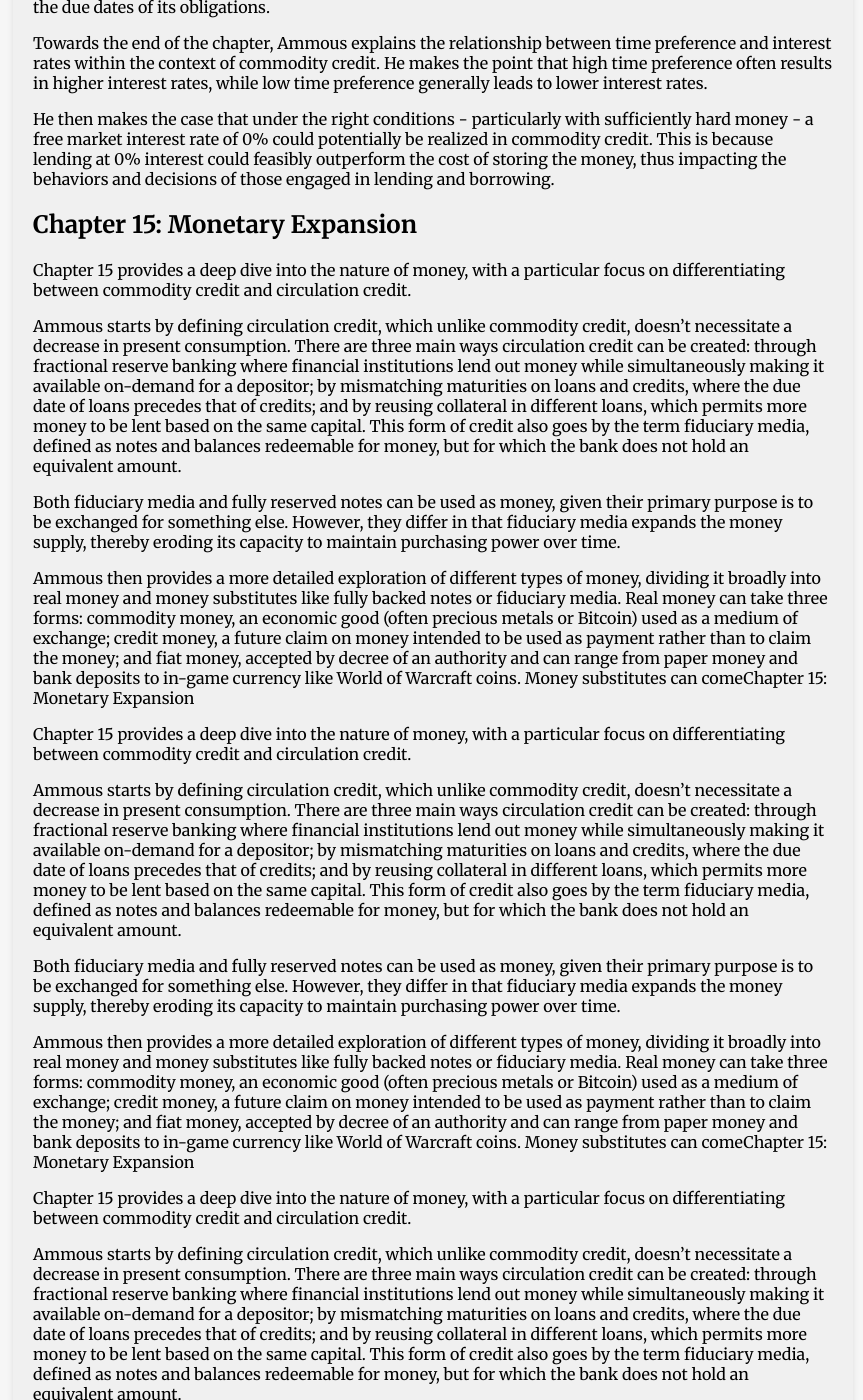
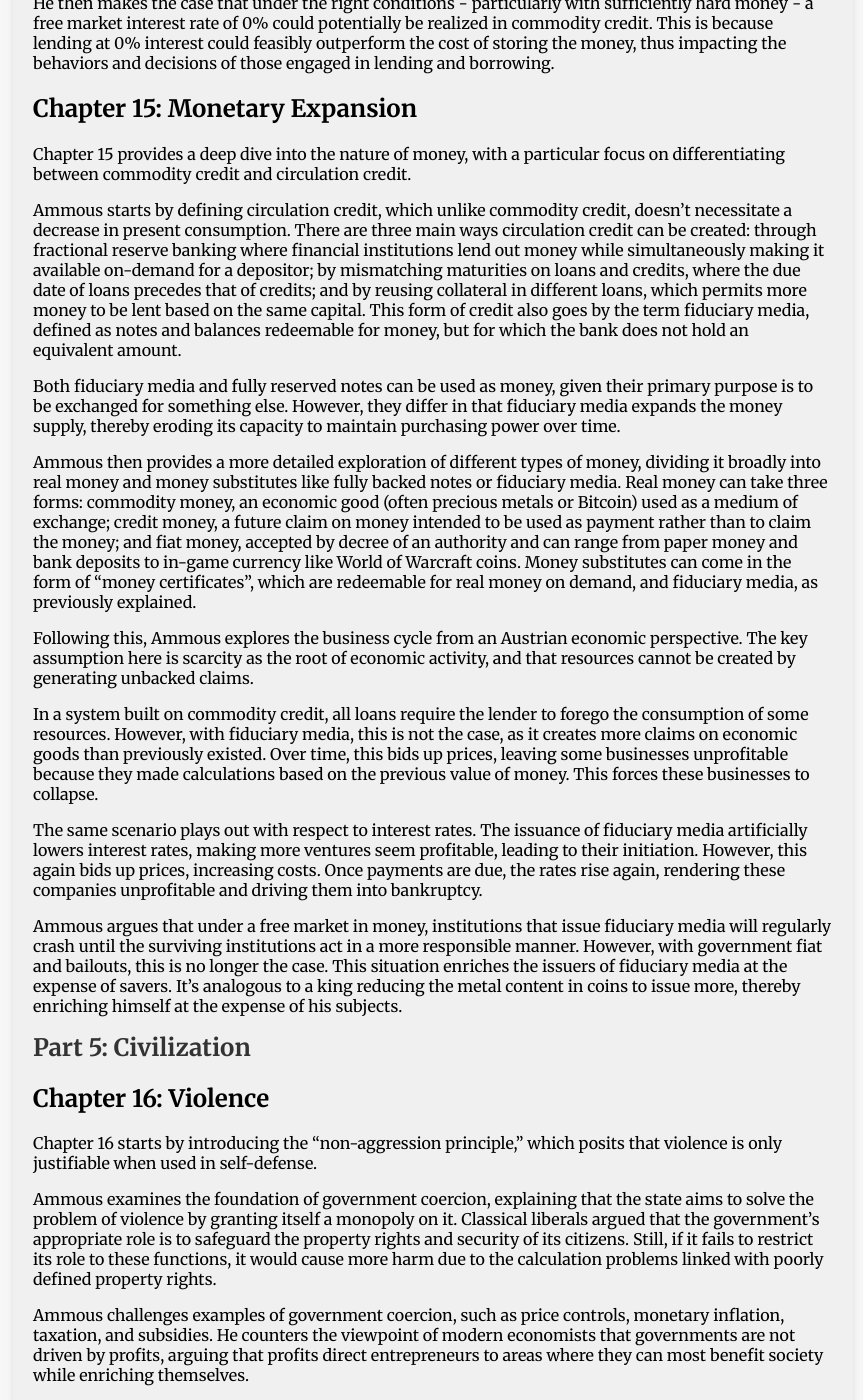
Before and after one commit to Kortelange/webpage, a Jekyll site: the page built from _books/principles_of_economics.md, in a window 1280 px wide and 1400 px high, scrolled down 5346 px. Shown: the whole window, without its empty margins (207-1070 px from the left). Built offline with Jekyll 4.4.1, drawn with Linux system fonts in a browser that asks for light colours; some of the changed text lies outside the part shown.

Commit message:
Update chapter 15

```diff
--- a/_books/principles_of_economics.md
+++ b/_books/principles_of_economics.md
@@ -6,9 +6,6 @@ rating: 5
 short_review: "Short review not yet available, check page for current notes"
 long_review: true
 ---
-
-'Principles of Economics' by Saifedean Ammous provides a comprehensive understanding of economics from an Austrian perspective. The book is divided into several parts, with Part 1 focusing on the fundamentals of economics. In this section, Ammous lays the groundwork for the subsequent discussions by exploring the core concepts that underpin economic analysis. Part 2 covers chapters 4-8 and focuses on the general economy.
-
 
 # Part 1: Fundamentals
 
@@ -144,22 +141,6 @@ Ammous starts by defining circulation credit, which unlike commodity credit, doe
 
 Both fiduciary media and fully reserved notes can be used as money, given their primary purpose is to be exchanged for something else. However, they differ in that fiduciary media expands the money supply, thereby eroding its capacity to maintain purchasing power over time.
 
-Ammous then provides a more detailed exploration of different types of money, dividing it broadly into real money and money substitutes like fully backed notes or fiduciary media. Real money can take three forms: commodity money, an economic good (often precious metals or Bitcoin) used as a medium of exchange; credit money, a future claim on money intended to be used as payment rather than to claim the money; and fiat money, accepted by decree of an authority and can range from paper money and bank deposits to in-game currency like World of Warcraft coins. Money substitutes can comeChapter 15: Monetary Expansion
-
-Chapter 15 provides a deep dive into the nature of money, with a particular focus on differentiating between commodity credit and circulation credit.
-
-Ammous starts by defining circulation credit, which unlike commodity credit, doesn't necessitate a decrease in present consumption. There are three main ways circulation credit can be created: through fractional reserve banking where financial institutions lend out money while simultaneously making it available on-demand for a depositor; by mismatching maturities on loans and credits, where the due date of loans precedes that of credits; and by reusing collateral in different loans, which permits more money to be lent based on the same capital. This form of credit also goes by the term fiduciary media, defined as notes and balances redeemable for money, but for which the bank does not hold an equivalent amount.
-
-Both fiduciary media and fully reserved notes can be used as money, given their primary purpose is to be exchanged for something else. However, they differ in that fiduciary media expands the money supply, thereby eroding its capacity to maintain purchasing power over time.
-
-Ammous then provides a more detailed exploration of different types of money, dividing it broadly into real money and money substitutes like fully backed notes or fiduciary media. Real money can take three forms: commodity money, an economic good (often precious metals or Bitcoin) used as a medium of exchange; credit money, a future claim on money intended to be used as payment rather than to claim the money; and fiat money, accepted by decree of an authority and can range from paper money and bank deposits to in-game currency like World of Warcraft coins. Money substitutes can comeChapter 15: Monetary Expansion
-
-Chapter 15 provides a deep dive into the nature of money, with a particular focus on differentiating between commodity credit and circulation credit.
-
-Ammous starts by defining circulation credit, which unlike commodity credit, doesn't necessitate a decrease in present consumption. There are three main ways circulation credit can be created: through fractional reserve banking where financial institutions lend out money while simultaneously making it available on-demand for a depositor; by mismatching maturities on loans and credits, where the due date of loans precedes that of credits; and by reusing collateral in different loans, which permits more money to be lent based on the same capital. This form of credit also goes by the term fiduciary media, defined as notes and balances redeemable for money, but for which the bank does not hold an equivalent amount.
-
-Both fiduciary media and fully reserved notes can be used as money, given their primary purpose is to be exchanged for something else. However, they differ in that fiduciary media expands the money supply, thereby eroding its capacity to maintain purchasing power over time.
-
 Ammous then provides a more detailed exploration of different types of money, dividing it broadly into real money and money substitutes like fully backed notes or fiduciary media. Real money can take three forms: commodity money, an economic good (often precious metals or Bitcoin) used as a medium of exchange; credit money, a future claim on money intended to be used as payment rather than to claim the money; and fiat money, accepted by decree of an authority and can range from paper money and bank deposits to in-game currency like World of Warcraft coins. Money substitutes can come in the form of "money certificates", which are redeemable for real money on demand, and fiduciary media, as previously explained.
 
 Following this, Ammous explores the business cycle from an Austrian economic perspective. The key assumption here is scarcity as the root of economic activity, and that resources cannot be created by generating unbacked claims.
```
